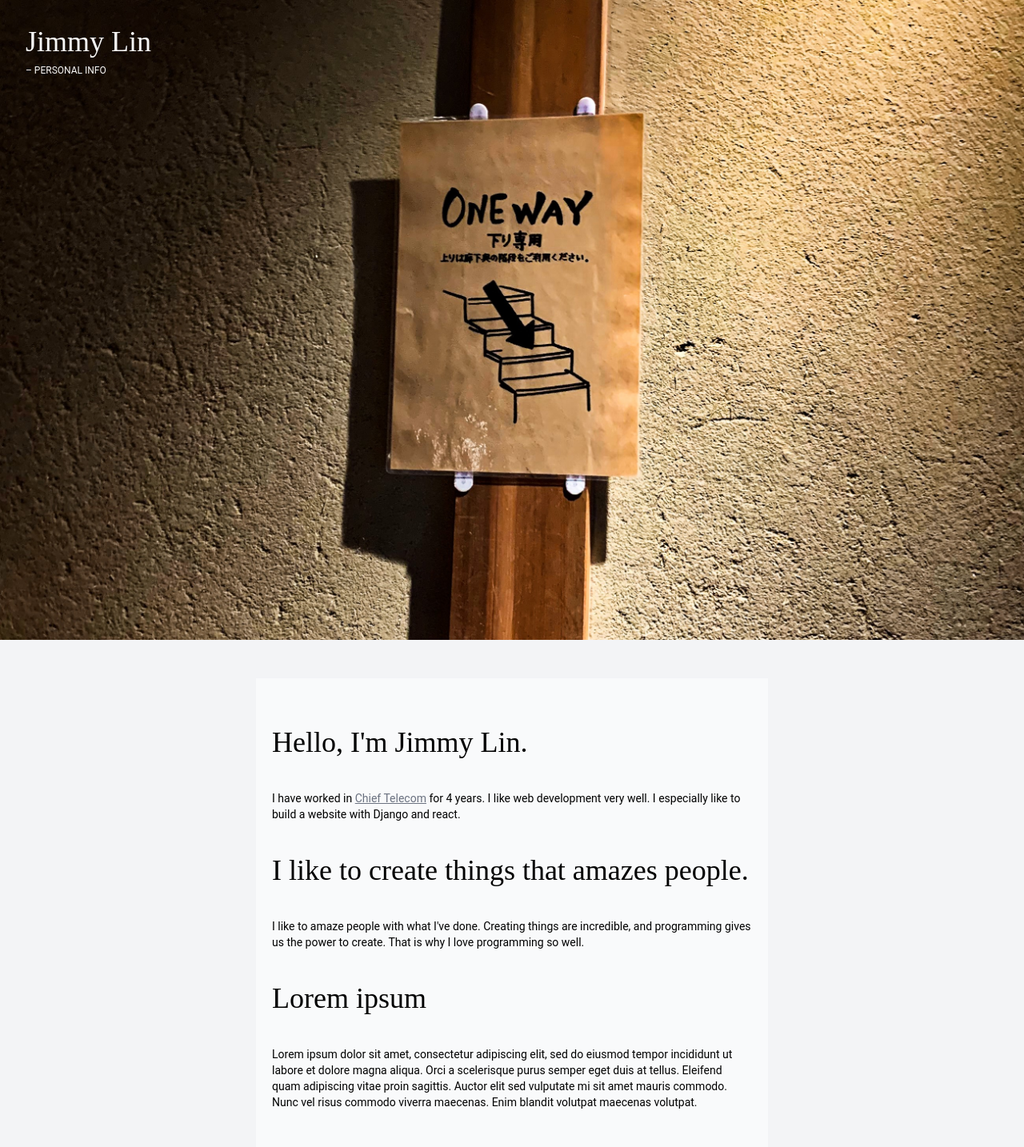
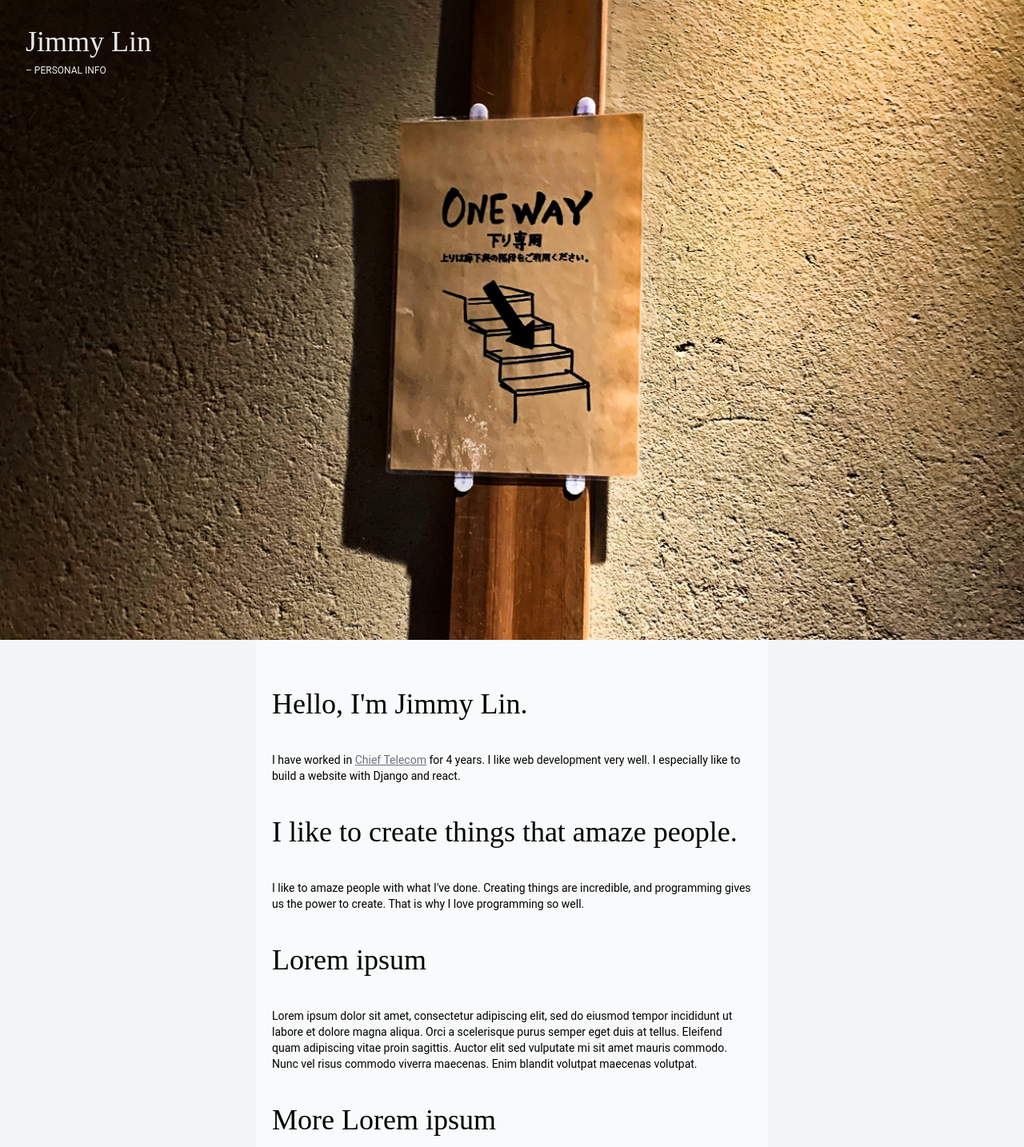
Before and after one commit to thejimmylin/j3y, a React (Create React App) app: page / in a window 1280 px wide. Shown: the top 1434 px of the page at 80% size. Built offline with nearby package versions, Linux system fonts and the light colour scheme.

Commit message:
add parallax background css effect

```diff
--- a/src/App.js
+++ b/src/App.js
@@ -1,8 +1,8 @@
 const App = () => {
   return (
     <>
-      {/* header */}
-      <section className="h-full header">
+      {/* header - A 100% height block with parallax background. */}
+      <section className="h-full header parallax">
         <div className="animate-pulse">
           <p className="px-8 pt-8 text-4xl text-white bodoni-moda">
             <a href="/">Jimmy Lin</a>
@@ -12,8 +12,8 @@ const App = () => {
           </p>
         </div>
       </section>
-      {/* content */}
-      <section className="py-12 bg-gray-100 content">
+      {/* content - Some real content here. */}
+      <section className="bg-gray-100 content">
         <div className="max-w-screen-sm mx-auto bg-gray-50">
           <p className="p-5"></p>
 
@@ -26,7 +26,7 @@ const App = () => {
             for 4 years. I like web development very well. I especially like to build a website with Django and react.
           </p>
 
-          <p className="p-5 text-4xl bodoni-moda">I like to create things that amazes people.</p>
+          <p className="p-5 text-4xl bodoni-moda">I like to create things that amaze people.</p>
           <p className="p-5 text-sm">
             I like to amaze people with what I've done. Creating things are incredible, and programming gives us the power to create. That is why I love
             programming so well.
--- a/src/index.css
+++ b/src/index.css
@@ -2,29 +2,25 @@
 @tailwind components;
 @tailwind utilities;
 
-@import url('https://fonts.googleapis.com/css2?family=Roboto:ital,wght@0,100;0,300;0,400;0,500;0,700;0,900;1,100;1,300;1,400;1,500;1,700;1,900&display=swap');
+@import url("https://fonts.googleapis.com/css2?family=Roboto:ital,wght@0,100;0,300;0,400;0,500;0,700;0,900;1,100;1,300;1,400;1,500;1,700;1,900&display=swap");
 @import url("https://fonts.googleapis.com/css2?family=Bodoni+Moda:ital,wght@0,400;0,500;0,600;0,700;0,800;0,900;1,400;1,500;1,600;1,700;1,800;1,900&display=swap");
 
 html {
-  height: 100%;
   font-family: Roboto, sans-serif;
 }
 
-body {
+html, body, #root {
   height: 100%;
 }
 
-#root {
-  height: 100%;
+.parallax {
+  background-image: url(./images/one_way.jpg);
+  background-repeat: no-repeat;
+  background-position: center;
+  background-size: cover;
+  background-attachment: fixed;
 }
 
 .bodoni-moda {
   font-family: "Bodoni Moda", serif;
 }
-
-.header {
-  background-image: url(./images/one_way.jpg);
-  background-repeat: no-repeat;
-  background-position: center;
-  background-size: cover;
-}
```
